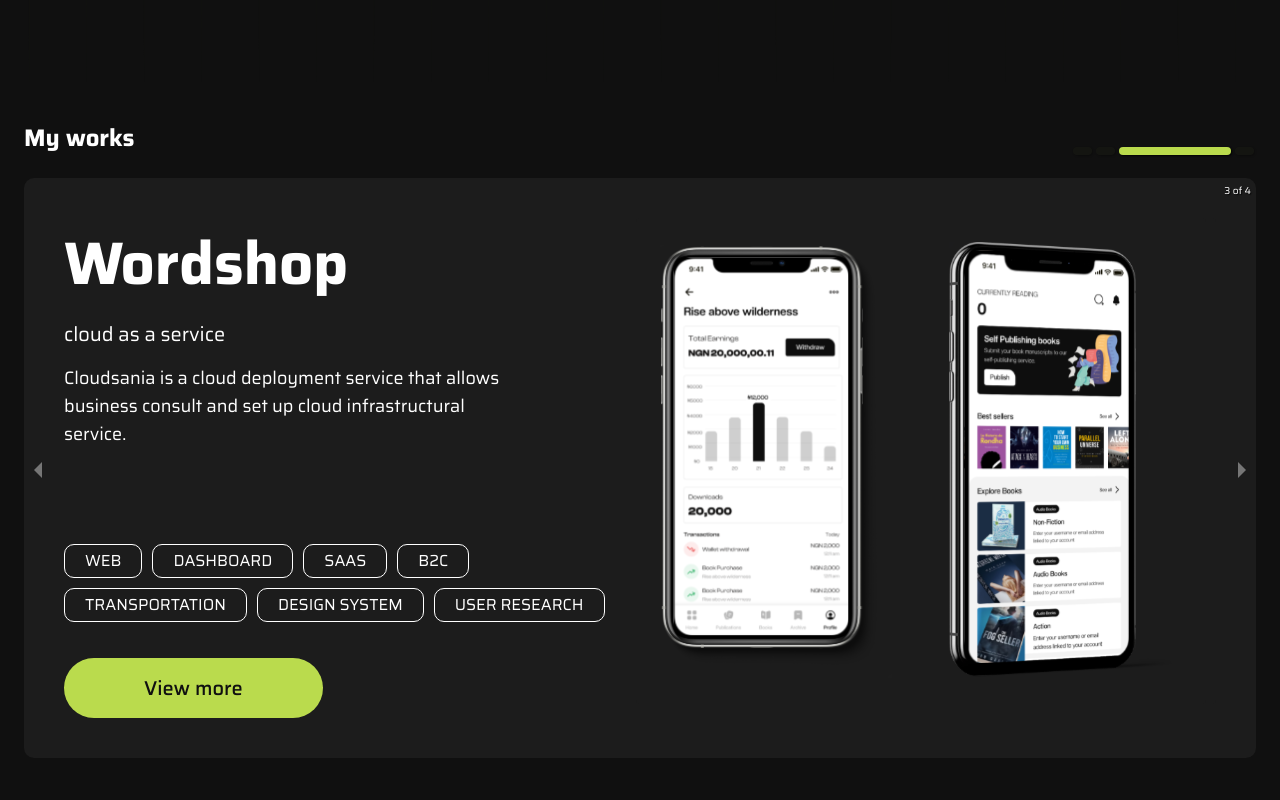
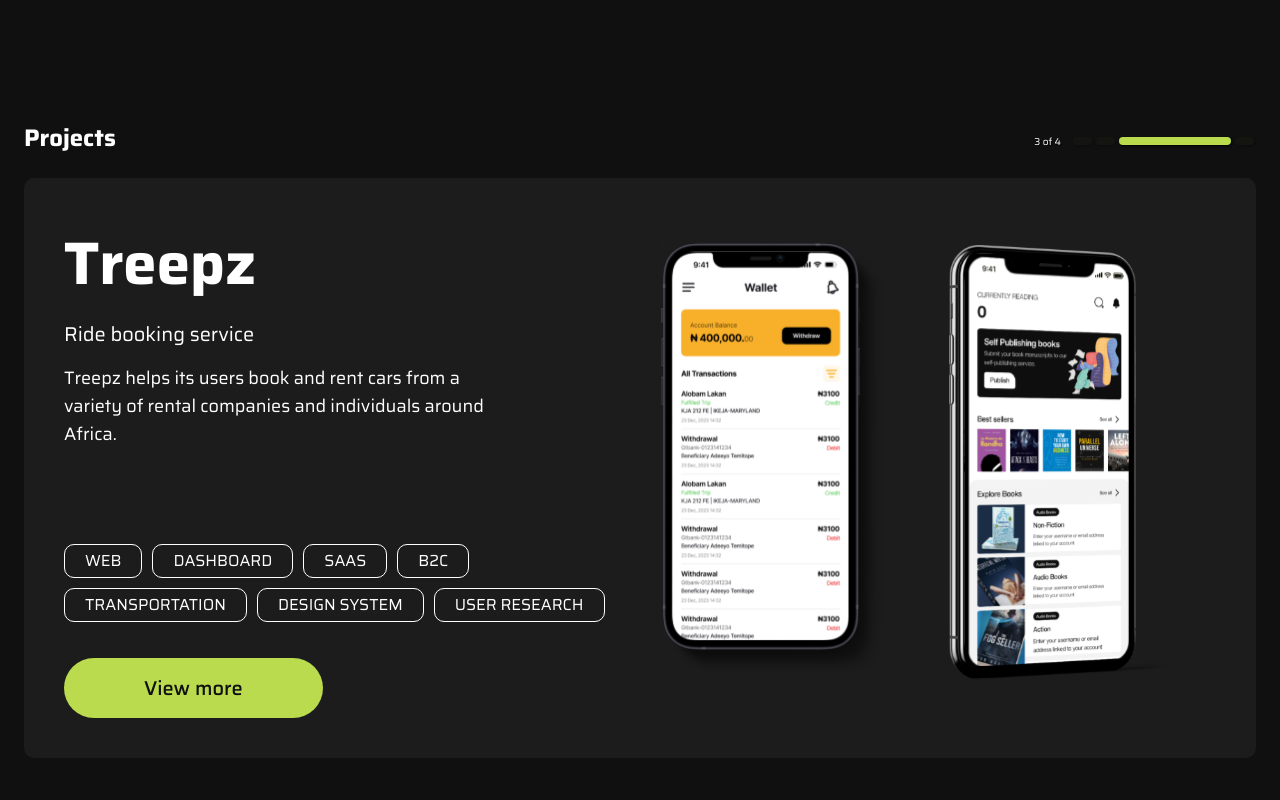
Before and after one commit to Kenedavies/portfolio, a React (Vite) app: page / in a window 1280 px wide. Shown: the part 660-1460 px from the top of the page. Built offline with nearby package versions, Linux system fonts and the light colour scheme.

Commit message:
carousel

```diff
--- a/src/index.scss
+++ b/src/index.scss
@@ -114,7 +114,7 @@
     overflow: visible;
     .control-dots {
       position: absolute;
-      top: -50px;
+      top: -60px;
       right: 0;
       text-align: right;
       .dot {
@@ -130,6 +130,10 @@
         border-radius: 10px;
         background: #badb4d;
       }
+    }
+    .carousel-status {
+      top: -49px;
+      right: 190px;
     }
   }
 }
--- a/src/layouts/Home/MyWorkCarousel.tsx
+++ b/src/layouts/Home/MyWorkCarousel.tsx
@@ -3,34 +3,18 @@
 import CloudsaniaImg from "../../assets/images/iPad-Pro-Right-View.svg";
 import TreepzImg from "../../assets/images/iPhone-12.svg";
 import WordshopImg from "../../assets/images/iPhone-11-Pro.svg";
-import SyncteamsImg from "../../assets/images/iPhone-11-Pro.svg";
+import SyncteamsImg from "../../assets/images/Syncteams-work.png";
 import Iphone14ProImg from "../../assets/images/iPhone-14-Pro-Space-Black-Front.svg";
 import IphoneXImg from "../../assets/images/iPhone-X-Side-View.svg";
 
 export default function MyWorkCarousel() {
   const projectLists = [
     {
-      title: "Cloudsania",
-      subTitle: "cloud as a service",
+      title: "Syncteams",
+      subTitle: "Software as a service",
       content:
-        "Cloudsania is a cloud deployment service that allows business consult and set up cloud infrastructural service.",
-      image: CloudsaniaImg,
-      tools: [
-        "WEB",
-        "DASHBOARD",
-        "SAAS",
-        "B2C",
-        "TRANSPORTATION",
-        "DESIGN SYSTEM",
-        "USER RESEARCH",
-      ],
-    },
-    {
-      title: "Treepz",
-      subTitle: "Ride hailing app ",
-      content:
-        "I have 20 years of experience and design high-quality digital products that your clients will love and let your business thrive",
-      image: TreepzImg,
+        "Syncteams is a smart collaboration tool that helps business communicate, track, and measure tasks across cross-functional teams that need actionable metrics in one place.",
+      image: SyncteamsImg,
       tools: [
         "WEB",
         "DASHBOARD",
@@ -43,7 +27,7 @@
     },
     {
       title: "Wordshop",
-      subTitle: "",
+      subTitle: "Self publishing service",
       content: "",
       image: WordshopImg,
       tools: [
@@ -57,10 +41,27 @@
       ],
     },
     {
-      title: "Syncteams",
-      subTitle: "",
-      content: "",
-      image: SyncteamsImg,
+      title: "Treepz",
+      subTitle: "Ride booking service",
+      content:
+        "Treepz helps its users book and rent cars from a variety of rental companies and individuals around Africa.",
+      image: TreepzImg,
+      tools: [
+        "WEB",
+        "DASHBOARD",
+        "SAAS",
+        "B2C",
+        "TRANSPORTATION",
+        "DESIGN SYSTEM",
+        "USER RESEARCH",
+      ],
+    },
+    {
+      title: "Cloudsania",
+      subTitle: "Cloud as a service",
+      content:
+        "Cloudsania is a cloud deployment service that allows business consult and set up cloud infrastructural service.",
+      image: CloudsaniaImg,
       tools: [
         "WEB",
         "DASHBOARD",
@@ -77,7 +78,7 @@
     <div>
       <div className="flex justify-between items-center flex-wrap gap-10 mb-6">
         <h4 className="text-lg md:text-2xl text-white font-saira-bold">
-          My works
+          Projects
         </h4>
         {/* <div className="flex items-center gap-1">
           <button className="w-[112px] h-2 bg-app-green rounded-[10px]"></button>
@@ -127,7 +128,7 @@
         </div>
       </section> */}
 
-      <Carousel autoPlay infiniteLoop>
+      <Carousel autoPlay showArrows={false} infiniteLoop>
         {projectLists.map((project, i) => (
           <section
             key={i}
@@ -137,10 +138,9 @@
               <div className="text-4xl md:text-[60px] font-saira-bold leading-[150%] mb-3">
                 {project.title}
               </div>
-              <p className="text-md md:text-xl">cloud as a service</p>
+              <p className="text-md md:text-xl">{project.subTitle}</p>
               <p className="max-w-[438px] text-sm md:text-lg mt-4 mb-16 md:mb-24">
-                Cloudsania is a cloud deployment service that allows business
-                consult and set up cloud infrastructural service.
+                {project.content}
               </p>
               <div className="flex flex-wrap gap-[10px]">
                 {project.tools.map((tool, index) => (
@@ -160,7 +160,7 @@
               <div className="bg-[#1C1C1C] pe-[10px] rounded">
                 <div
                   className={`h-full grid place-items-center ${
-                    i > 0 ? "grid-cols-2" : "grid-cols-1"
+                    i === 1 || i === 2 ? "grid-cols-2" : "grid-cols-1"
                   } md:gap-14 bg-[#1C1C1C] p-4 md:p-6 rounded ms-[-4px]`}
                 >
                   <img src={project.image} alt={project.title} />
@@ -173,7 +173,7 @@
                       className="max-w-[177px]"
                     />
                   )}
-                  {i > 1 && <img src={IphoneXImg} alt="" />}
+                  {i === 2 && <img src={IphoneXImg} alt="" />}
                 </div>
               </div>
             </div>
```
Also changed, not shown: src/assets/images/Syncteams-work.png (added), src/assets/images/Synteams-work.png (deleted).
